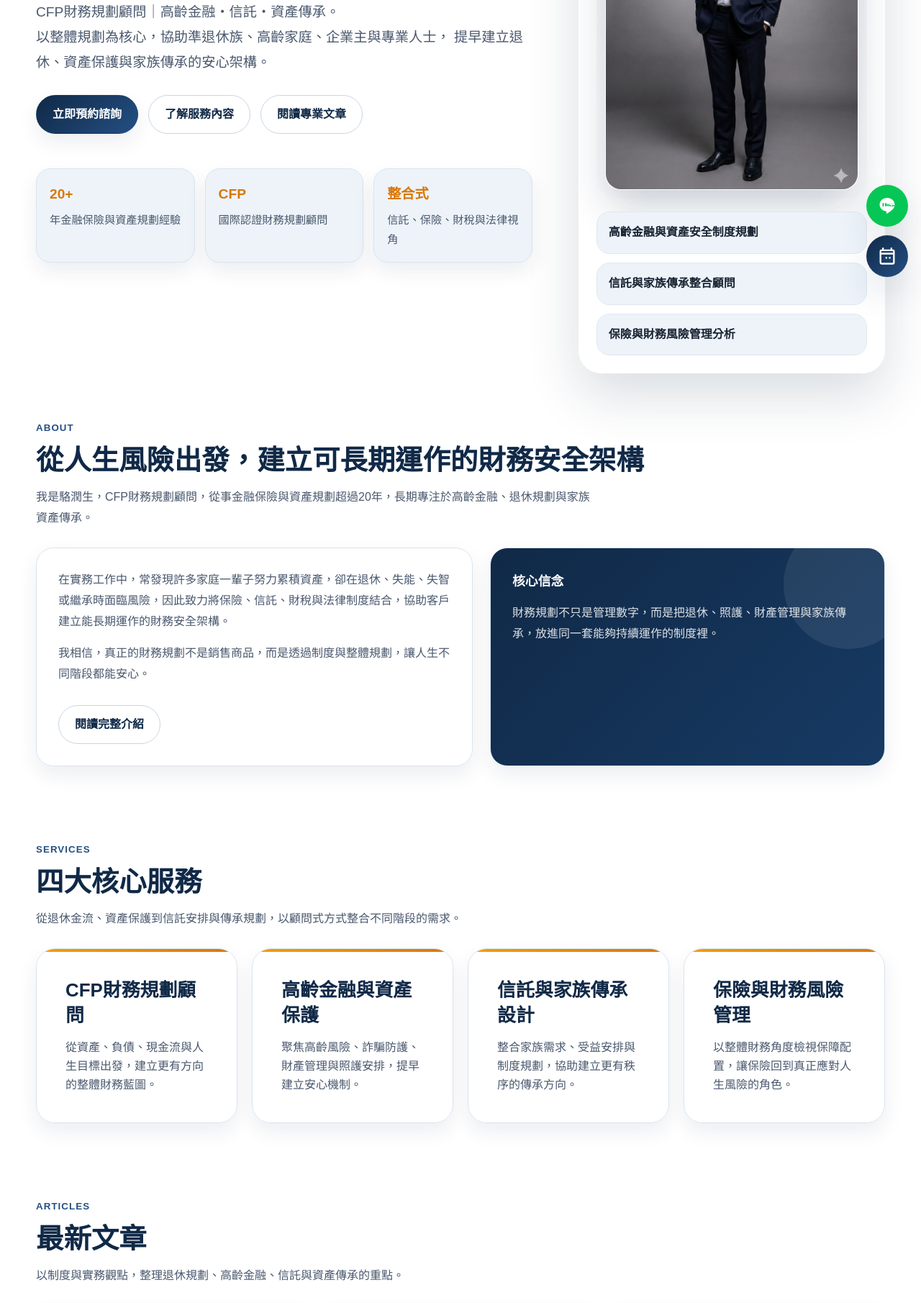
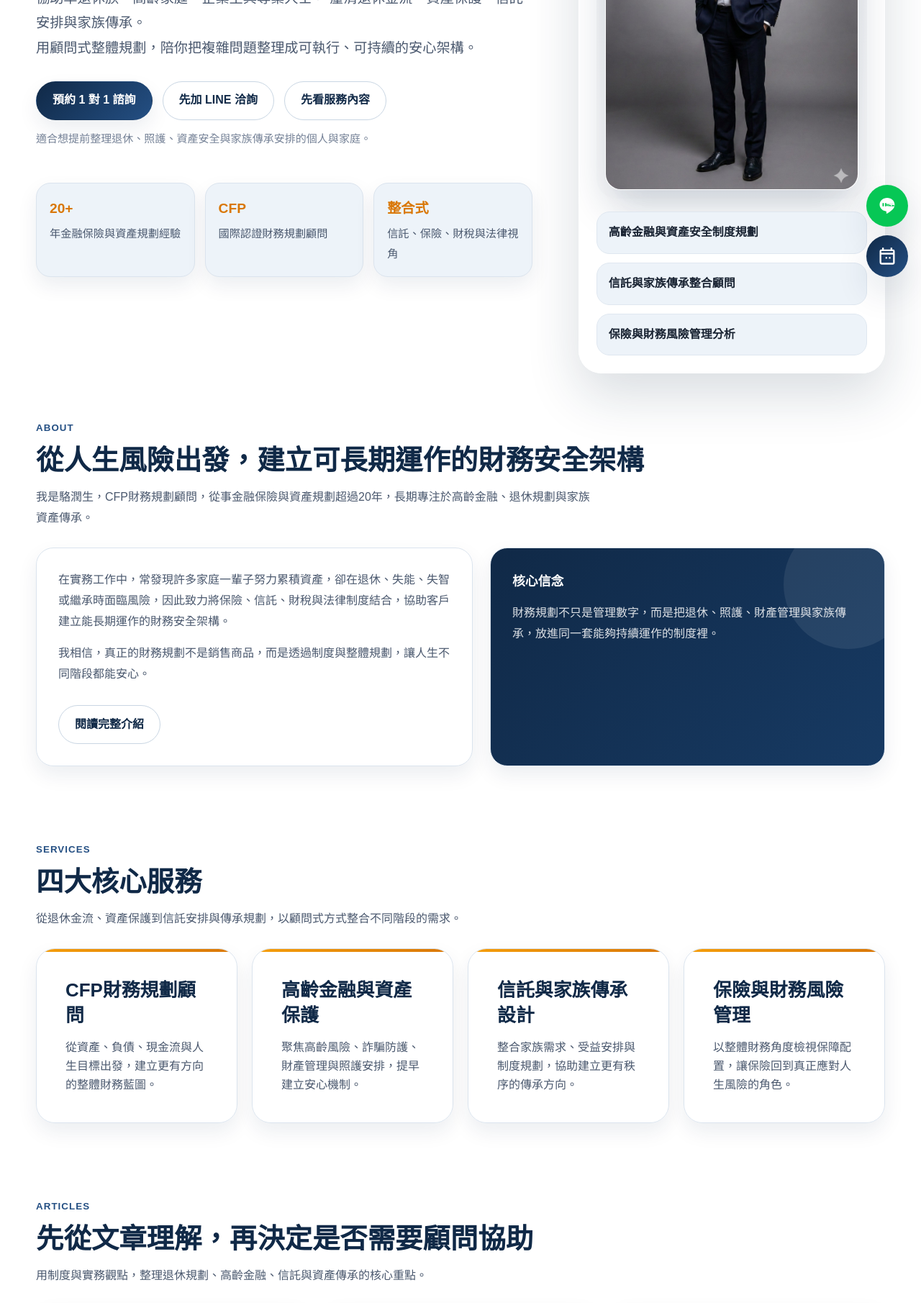
Before and after one commit to camel40tw-lgtm/lawrence-financial-site, a plain HTML site: page index.html in a window 1280 px wide. Shown: the part 397-2208 px from the top of the page at 72% size. Drawn offline with Linux system fonts and the light colour scheme.

Commit message:
Refine homepage messaging and consultation CTAs

```diff
--- a/index.html
+++ b/index.html
@@ -107,15 +107,16 @@
           <div class="eyebrow">長期財務顧問 × 制度型規劃</div>
           <h1 class="hero-title">駱潤生 Lawrence</h1>
           <p class="hero-subtitle">
-            CFP財務規劃顧問｜高齡金融・信託・資產傳承。<br>
-            以整體規劃為核心，協助準退休族、高齡家庭、企業主與專業人士，
-            提早建立退休、資產保護與家族傳承的安心架構。
+            協助準退休族、高齡家庭、企業主與專業人士，
+            釐清退休金流、資產保護、信託安排與家族傳承。<br>
+            用顧問式整體規劃，陪你把複雜問題整理成可執行、可持續的安心架構。
           </p>
           <div class="hero-actions">
-            <a href="contact.html#booking" class="btn btn-primary">立即預約諮詢</a>
-            <a href="services.html" class="btn btn-secondary">了解服務內容</a>
-            <a href="articles.html" class="btn btn-outline">閱讀專業文章</a>
+            <a href="contact.html#booking" class="btn btn-primary">預約 1 對 1 諮詢</a>
+            <a href="https://line.me/ti/p/iaCU1C6Wbl" class="btn btn-secondary" target="_blank" rel="noopener">先加 LINE 洽詢</a>
+            <a href="services.html" class="btn btn-outline">先看服務內容</a>
           </div>
+          <p class="note">適合想提前整理退休、照護、資產安全與家族傳承安排的個人與家庭。</p>
 
           <div class="stat-grid reveal">
             <div class="stat-box">
@@ -213,8 +214,8 @@
       <div class="container">
         <div class="section-title reveal">
           <small>ARTICLES</small>
-          <h2>最新文章</h2>
-          <p>以制度與實務觀點，整理退休規劃、高齡金融、信託與資產傳承的重點。</p>
+          <h2>先從文章理解，再決定是否需要顧問協助</h2>
+          <p>用制度與實務觀點，整理退休規劃、高齡金融、信託與資產傳承的核心重點。</p>
         </div>
         <div class="article-grid">
           <article class="article-card reveal">
@@ -243,12 +244,12 @@
       <div class="container">
         <div class="cta-band reveal">
           <div>
-            <h3>想開始盤點自己的退休與傳承規劃？</h3>
-            <p>從退休金流、資產安全、照護安排、保障檢視到家族傳承，可先從最關心的一個問題開始。</p>
+            <h3>不知道該先從退休、信託、保障，還是傳承開始？</h3>
+            <p>把你目前最在意的一個問題告訴我，我會協助你判斷優先順序，避免資訊很多、卻不知道先做什麼。</p>
           </div>
           <div class="article-actions">
-            <a href="contact.html#booking" class="btn btn-secondary">立即預約</a>
-            <a href="https://line.me/ti/p/iaCU1C6Wbl" class="btn btn-outline" target="_blank" rel="noopener" style="color:#fff;border-color:rgba(255,255,255,.35)">加入 LINE</a>
+            <a href="contact.html#booking" class="btn btn-secondary">立即預約諮詢</a>
+            <a href="https://line.me/ti/p/iaCU1C6Wbl" class="btn btn-outline" target="_blank" rel="noopener" style="color:#fff;border-color:rgba(255,255,255,.35)">加入 LINE 先聊</a>
           </div>
         </div>
       </div>
```
Also changed, not shown: contact.html (+1 -1 lines).
